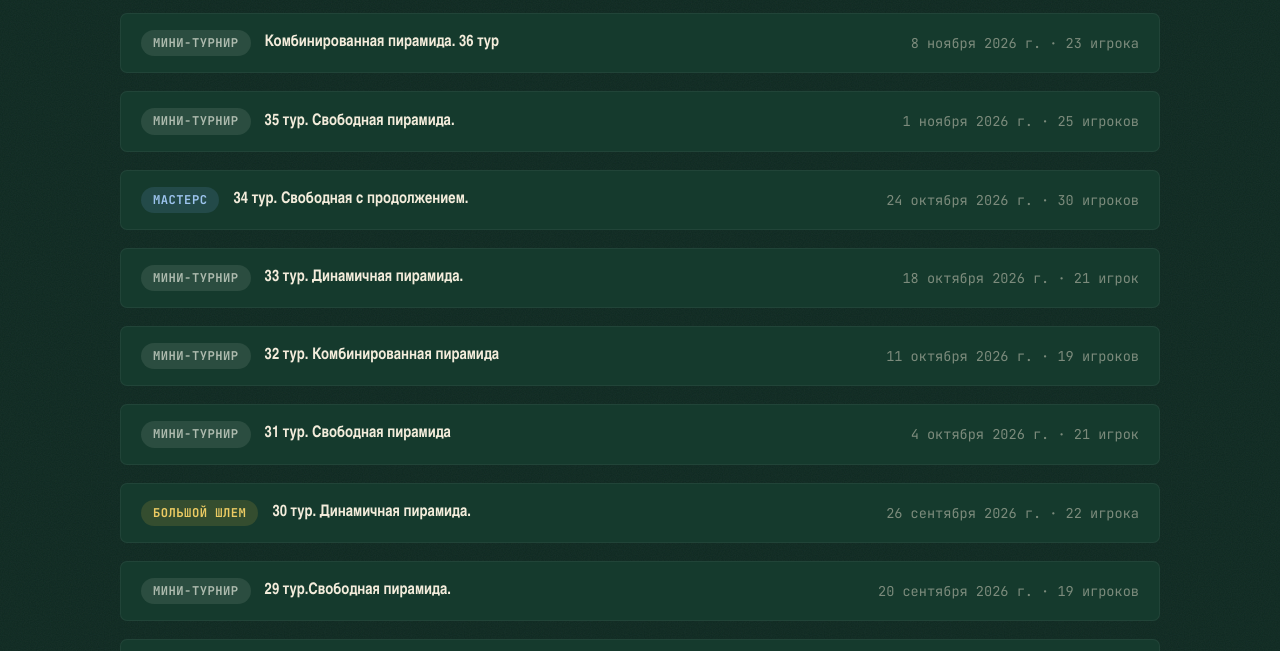
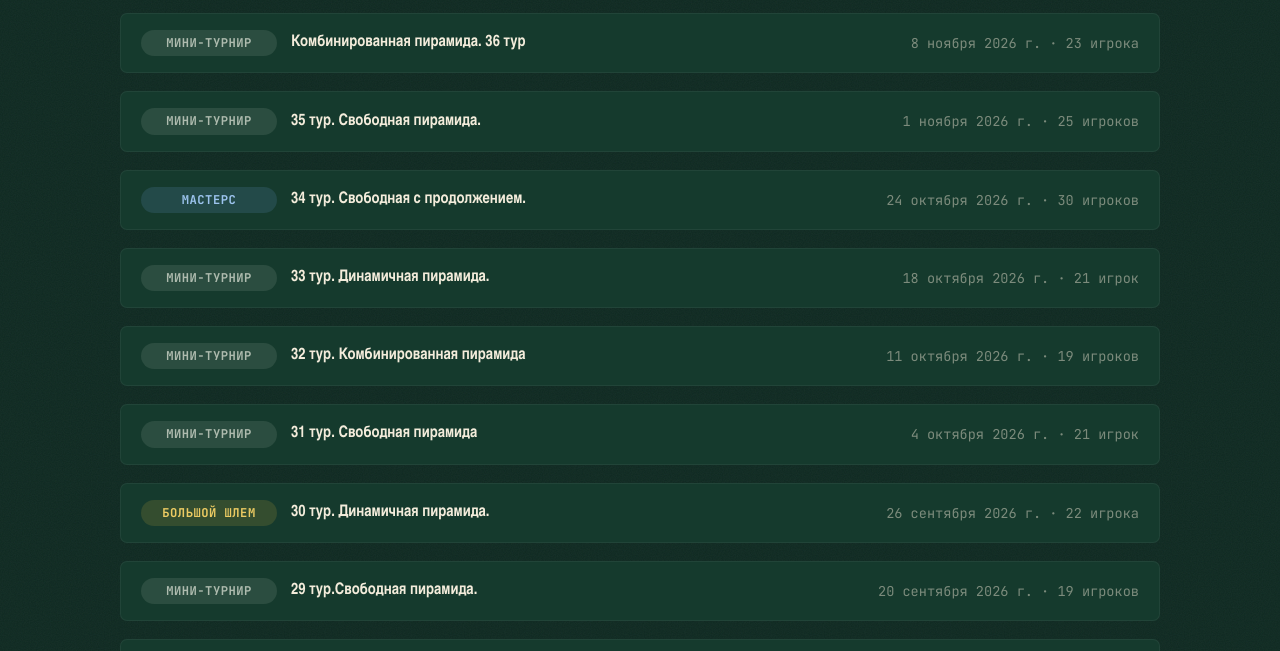
Before and after one commit to Ep1cType/billiard-rating, a plain HTML site: page tournaments.html in a window 1280 px wide. Shown: the part 149-800 px from the top of the page. Drawn offline with Linux system fonts and the light colour scheme; a web font is replaced by a local one.

Commit message:
fix: styles for tournamets page

```diff
--- a/css/style.css
+++ b/css/style.css
@@ -880,3 +880,14 @@ input:focus, select:focus {
   font-family: var(--font-mono);
   font-size: 0.9rem;
 }
+
+/* В списке турниров плашки типа одной ширины — чтобы названия начинались на одной вертикали */
+.tournament-list-item__main {
+  flex-wrap: nowrap;
+  min-width: 0;
+}
+.tournament-list-item__main .type-badge {
+  width: 8.5rem;
+  flex-shrink: 0;
+  justify-content: center;
+}
```
Lines whose indentation alone changed are shown as unchanged.
